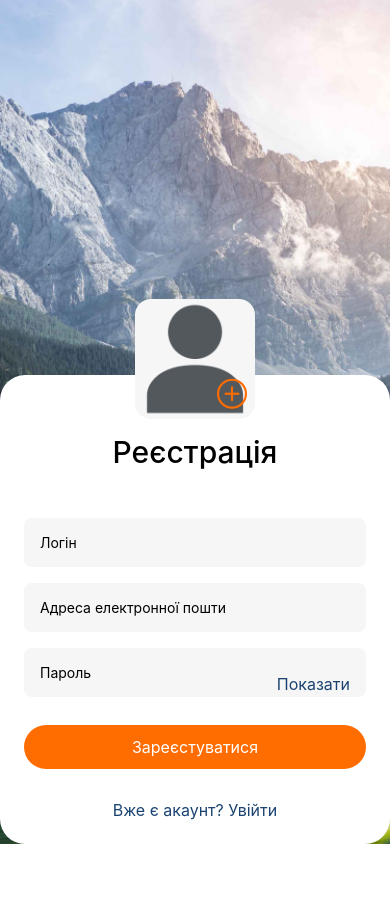
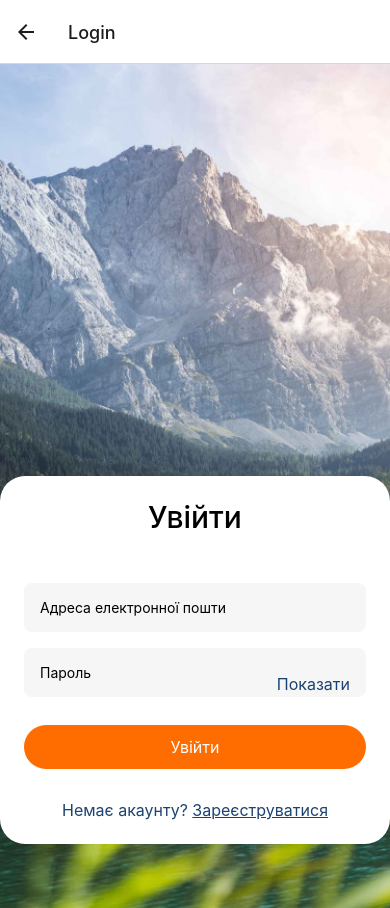
Before and after one commit to andriideikalo/ReactNative, a React Native app: screen /Login in a window 390 px wide. Before the commit the page ends 844 px from the top, so only its background shows below. Built offline with nearby package versions, Linux system fonts and the light colour scheme.

Commit message:
add loginScreen

```diff
--- a/App.js
+++ b/App.js
@@ -1,14 +1,21 @@
 import { StatusBar } from "expo-status-bar";
 import { StyleSheet, Text, View } from "react-native";
+import { createStackNavigator } from "@react-navigation/stack";
+import { NavigationContainer } from "@react-navigation/native";
 import { RegistrationScreen } from "./Screens/RegistrationScreen";
+import { LoginScreen } from "./Screens/LoginScreen";
+
+const Stack = createStackNavigator();
 
 export default function App() {
   return (
-    <View style={styles.container}>
-      <RegistrationScreen />
-      {/* <Text>Open up App.js to start working on your app!</Text> */}
+    <NavigationContainer style={styles.container}>
+      <Stack.Navigator initialRouteName="Registration">
+        <Stack.Screen name="Registration" component={RegistrationScreen} />
+        <Stack.Screen name="Login" component={LoginScreen} />
+      </Stack.Navigator>
       <StatusBar style="auto" />
-    </View>
+    </NavigationContainer>
   );
 }
 
--- a/Screens/KeyboardComponent.jsx
+++ b/Screens/KeyboardComponent.jsx
@@ -124,7 +124,7 @@ export const KeyboardComponent = () => {
           <View style={styles.futerContainer}>
             <Text style={styles.futer}>Вже є акаунт? </Text>
             <TouchableOpacity onPress={() => null}>
-              <Text style={styles.futer}>Увійти</Text>
+              <Text style={styles.futerLink}>Увійти</Text>
             </TouchableOpacity>
           </View>
         </View>
@@ -142,7 +142,8 @@ const styles = StyleSheet.create({
     flex: 1,
     justifyContent: "space-around",
     backgroundColor: "#FFFFFF",
-    borderRadius: 25,
+    borderTopLeftRadius: 25,
+    borderTopRightRadius: 25,
     position: "absolute",
     left: 0,
     right: 0,
@@ -192,6 +193,14 @@ const styles = StyleSheet.create({
     textAlign: "center",
     color: "#1B4371",
   },
+  futerLink: {
+    fontSize: 16,
+    fontWeight: "400",
+    lineHeight: 19,
+    textAlign: "center",
+    color: "#1B4371",
+    textDecorationLine: "underline",
+  },
   photoContainer: {
     position: "relative",
     marginTop: -100,
--- a/Screens/LoginScreen.jsx
+++ b/Screens/LoginScreen.jsx
@@ -0,0 +1,203 @@
+import {
+  StyleSheet,
+  Text,
+  View,
+  ImageBackground,
+  Dimensions,
+  KeyboardAvoidingView,
+  TextInput,
+  Platform,
+  TouchableWithoutFeedback,
+  TouchableOpacity,
+  Keyboard,
+  Image,
+} from "react-native";
+import React, { useState } from "react";
+import Icon from "react-native-vector-icons/AntDesign";
+
+export const LoginScreen = () => {
+  const { width, height } = Dimensions.get("window");
+  const [isFocusedEmail, setIsFocusedEmail] = useState(false);
+  const [isFocusedPass, setIsFocusedPass] = useState(false);
+  const [isPasswordVisible, setIsPasswordVisible] = useState(false);
+  const [password, setPassword] = useState("");
+
+  const handleFocusEmail = () => {
+    setIsFocusedEmail(true);
+  };
+
+  const handleBlurEmail = () => {
+    setIsFocusedEmail(false);
+  };
+
+  const handleFocusPass = () => {
+    setIsFocusedPass(true);
+  };
+
+  const handleBlurPass = () => {
+    setIsFocusedPass(false);
+  };
+
+  const togglePasswordVisibility = () => {
+    setIsPasswordVisible((prevVisible) => !prevVisible);
+  };
+
+  const handlePasswordChange = (text) => {
+    setPassword(text);
+  };
+
+  return (
+    <View style={styles.container}>
+      <ImageBackground
+        style={[styles.image, { width, height }]}
+        source={require("../assets/images/photoBG.png")}></ImageBackground>
+      <KeyboardAvoidingView
+        behavior={Platform.OS === "ios" ? "padding" : "height"}
+        style={styles.container}>
+        <TouchableWithoutFeedback onPress={Keyboard.dismiss}>
+          <View style={styles.inner}>
+            <Text style={styles.title}>Увійти</Text>
+            <TextInput
+              placeholder="Адреса електронної пошти"
+              style={[
+                styles.textInput,
+                isFocusedEmail && styles.textInputFocused,
+              ]}
+              onFocus={handleFocusEmail}
+              onBlur={handleBlurEmail}
+            />
+            <View style={styles.passwordInputContainer}>
+              <TextInput
+                placeholder="Пароль"
+                style={[
+                  styles.textInput,
+                  isFocusedPass && styles.textInputFocused,
+                  styles.passwordInput,
+                ]}
+                secureTextEntry={!isPasswordVisible}
+                value={password}
+                onChangeText={handlePasswordChange}
+                onFocus={handleFocusPass}
+                onBlur={handleBlurPass}
+              />
+              <TouchableOpacity
+                style={styles.passContainer}
+                onPress={togglePasswordVisibility}>
+                <Text
+                  name={isPasswordVisible ? "eye" : "eyeo"}
+                  style={styles.passText}>
+                  Показати
+                </Text>
+              </TouchableOpacity>
+            </View>
+            <View style={styles.btnContainer}>
+              <TouchableOpacity style={styles.btn} onPress={() => null}>
+                <Text style={styles.btnText}>Увійти</Text>
+              </TouchableOpacity>
+            </View>
+
+            <View style={styles.futerContainer}>
+              <Text style={styles.futer}>Немає акаунту? </Text>
+              <TouchableOpacity onPress={() => null}>
+                <Text style={styles.futerLink}>Зареєструватися</Text>
+              </TouchableOpacity>
+            </View>
+          </View>
+        </TouchableWithoutFeedback>
+      </KeyboardAvoidingView>
+    </View>
+  );
+};
+
+const styles = StyleSheet.create({
+  container: {
+    flex: 1,
+  },
+  image: {
+    flex: 1,
+    resizeMode: "cover",
+  },
+  inner: {
+    padding: 24,
+    flex: 1,
+    justifyContent: "space-around",
+    backgroundColor: "#FFFFFF",
+    borderRadius: 25,
+    position: "absolute",
+    left: 0,
+    right: 0,
+    bottom: 0,
+    gap: 16,
+  },
+  title: {
+    fontSize: 30,
+    marginBottom: 32,
+    fontWeight: "500",
+    lineHeight: 35,
+    textAlign: "center",
+  },
+  textInput: {
+    padding: 16,
+    backgroundColor: "#F6F6F6",
+    borderRadius: 8,
+  },
+  textInputFocused: {
+    borderColor: "#FF6C00",
+    borderWidth: 1,
+  },
+  btnContainer: {
+    marginTop: 12,
+  },
+  btn: {
+    backgroundColor: "#FF6C00",
+    borderRadius: 100,
+    alignItems: "center",
+    paddingVertical: 12,
+  },
+  btnText: {
+    color: "#FFFFFF",
+    fontSize: 16,
+    fontWeight: "400",
+  },
+  futerContainer: {
+    flexDirection: "row",
+    justifyContent: "center",
+    alignItems: "center",
+    marginTop: 16,
+  },
+  futer: {
+    fontSize: 16,
+    fontWeight: "400",
+    lineHeight: 19,
+    textAlign: "center",
+    color: "#1B4371",
+  },
+  futerLink: {
+    fontSize: 16,
+    fontWeight: "400",
+    lineHeight: 19,
+    textAlign: "center",
+    color: "#1B4371",
+    textDecorationLine: "underline",
+  },
+  passwordInputContainer: {
+    position: "relative",
+  },
+  passwordInput: {
+    paddingRight: 40,
+  },
+  passContainer: {
+    position: "absolute",
+    top: 16,
+    right: 16,
+    height: 40,
+    justifyContent: "center",
+    alignItems: "center",
+  },
+  passText: {
+    fontSize: 16,
+    lineHeight: 19,
+    color: "#1B4371",
+    fontWeight: "400",
+  },
+});
--- a/package.json
+++ b/package.json
@@ -10,14 +10,20 @@
   },
   "dependencies": {
     "@expo/webpack-config": "^18.0.1",
+    "@react-navigation/native": "^6.1.6",
+    "@react-navigation/stack": "^6.3.16",
     "expo": "~48.0.18",
     "expo-font": "~11.1.1",
     "expo-status-bar": "~1.4.4",
     "react": "18.2.0",
     "react-dom": "^18.2.0",
     "react-native": "0.71.8",
+    "react-native-gesture-handler": "^2.11.0",
     "react-native-image-picker": "^5.4.0",
     "react-native-navigation": "^7.34.0",
+    "react-native-reanimated": "^3.2.0",
+    "react-native-safe-area-context": "^4.5.3",
+    "react-native-screens": "^3.20.0",
     "react-native-vector-icons": "^9.2.0",
     "react-native-web": "~0.18.10"
   },
```
Also changed, not shown: 1 other file (tests, documents, lock files or other folders).
